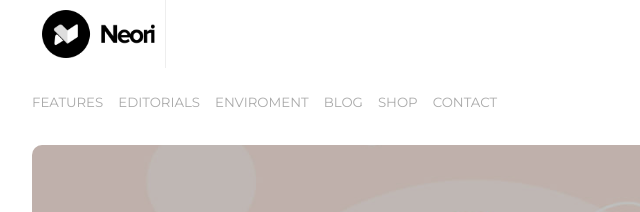
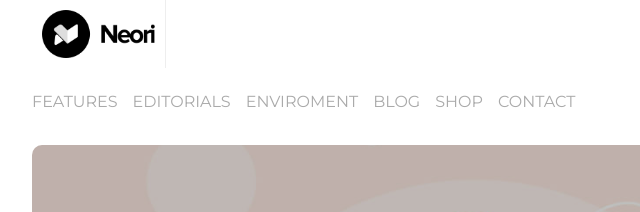
Before and after one commit to MauroDeStefano/htmlcss-wp, a plain HTML site: page index.html in a window 1280 px wide. Shown: the top 212 px of the page, 160-800 px from the left. Drawn offline with Linux system fonts and the light colour scheme.

Commit message:
replace button with "a"

```diff
--- a/css/style.css
+++ b/css/style.css
@@ -59,13 +59,14 @@ header, main, footer {
   padding: 20px 0;
 }
 
-.list>li>button {
+.list>li>a {
+  text-decoration: none;
   border: none;
   background: none;
   color: #AAAAAA;
 }
 
-.list>li>button:hover, .list>li>button:visited {
+.list>li>a:hover{
   color: darkred;
 }
 
--- a/index.html
+++ b/index.html
@@ -28,12 +28,12 @@
 
         <div class="menu ">
           <ul class="list clearfix">
-            <li><button>FEATURES</button></li>
-            <li><button>EDITORIALS</button></li>
-            <li><button>ENVIROMENT</button></li>
-            <li><button>BLOG</button></li>
-            <li><button>SHOP</button></li>
-            <li><button>CONTACT</button></li>
+            <li><a href="#">FEATURES</a></li>
+            <li><a href="#">EDITORIALS</a></li>
+            <li><a href="#">ENVIROMENT</a></li>
+            <li><a href="#">BLOG</a></li>
+            <li><a href="#">SHOP</a></li>
+            <li><a href="#">CONTACT</a></li>
           </ul>
         </div>
       </div>
```
